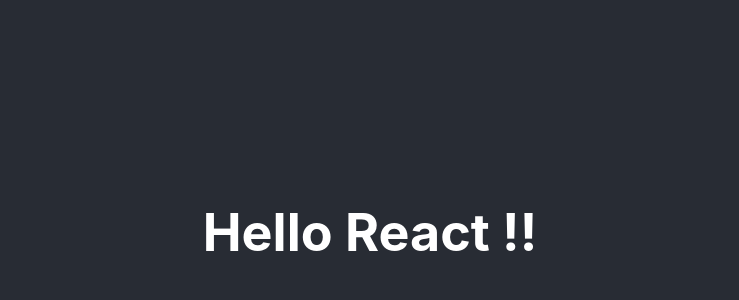
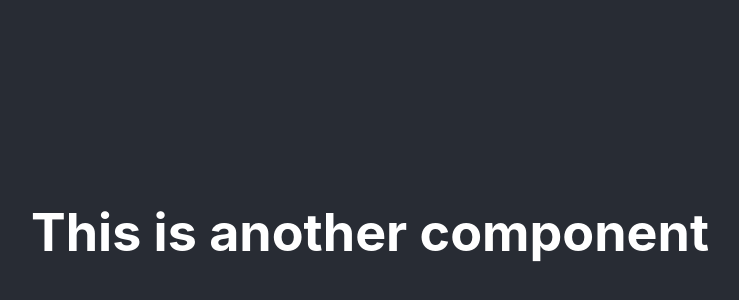
Before and after one commit to emonShimoul/react-playground, a React (Create React App) app in the folder think-in-a-react-way/myreact/: page / in a window 1280 px wide. Shown: the part 168-468 px from the top of the page, without its empty margins (270-1009 px from the left). Built offline with nearby package versions, Linux system fonts and the light colour scheme.

Commit message:
custom hook

```diff
--- a/think-in-a-react-way/myreact/src/App.js
+++ b/think-in-a-react-way/myreact/src/App.js
@@ -1,10 +1,13 @@
 import './App.css';
+// import LayoutComponent from './components/LayoutComponent';
+import LayoutComponentTwo from './components/LayoutComponentTwo';
 
 function App() {
   return (
     <div className="App">
       <header className="App-header">
-        <h1>Hello React !!</h1>
+        {/* <LayoutComponent /> */}
+        <LayoutComponentTwo />
       </header>
     </div>
   );
--- /dev/null
+++ b/think-in-a-react-way/myreact/src/components/LayoutComponent.js
@@ -0,0 +1,13 @@
+import useWindowWidth from '../hooks/useWindowWidth';
+
+const LayoutComponent = () => {
+    const onSmallScreen = useWindowWidth(600);
+
+    return (
+        <div>
+            <h1>You are browsing on {onSmallScreen ? 'small' : 'large'} device!!</h1>
+        </div>
+    );
+};
+
+export default LayoutComponent;
--- /dev/null
+++ b/think-in-a-react-way/myreact/src/components/LayoutComponentTwo.js
@@ -0,0 +1,14 @@
+// import React, { useEffect, useState } from 'react';
+import useWindowWidth from '../hooks/useWindowWidth';
+
+const LayoutComponentTwo = () => {
+    const onSmallScreen = useWindowWidth(768);
+
+    return (
+        <div className={onSmallScreen ? 'small' : 'large'}>
+            <h1>This is another component</h1>
+        </div>
+    );
+};
+
+export default LayoutComponentTwo;
--- /dev/null
+++ b/think-in-a-react-way/myreact/src/hooks/useWindowWidth.js
@@ -0,0 +1,21 @@
+import { useEffect, useState } from 'react';
+
+const useWindowWidth = (screenSize) => {
+    const [onSmallScreen, setOnSmallScreen] = useState(false);
+
+
+    useEffect(() => {
+        const checkScreenSize = () => {
+            setOnSmallScreen(window.innerWidth < screenSize);
+        }
+
+        checkScreenSize();
+        window.addEventListener("resize", checkScreenSize);
+
+        return () => window.removeEventListener('resize', checkScreenSize);
+    }, [screenSize]);
+
+    return onSmallScreen;
+};
+
+export default useWindowWidth;
```
